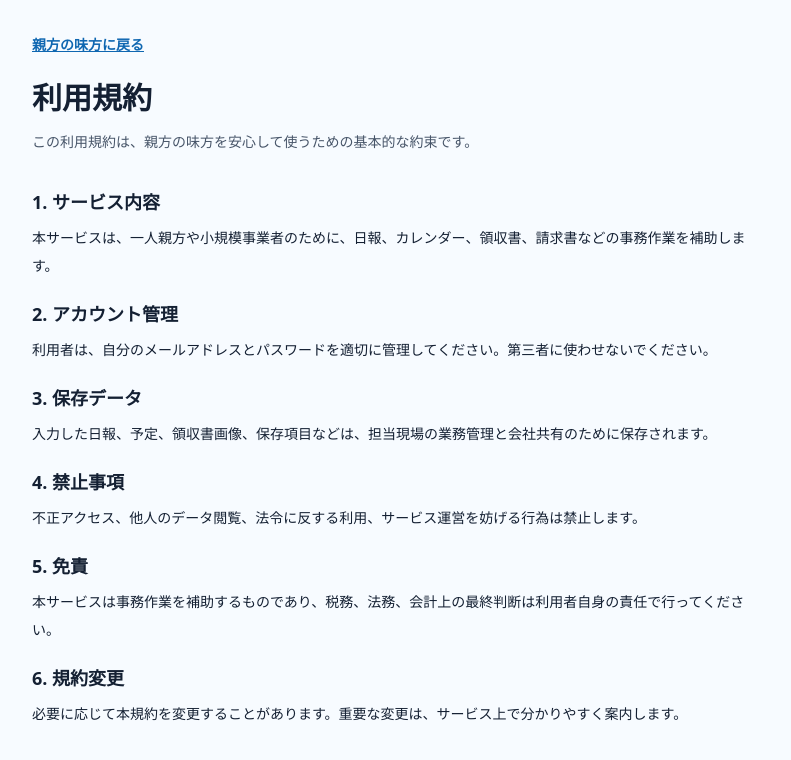
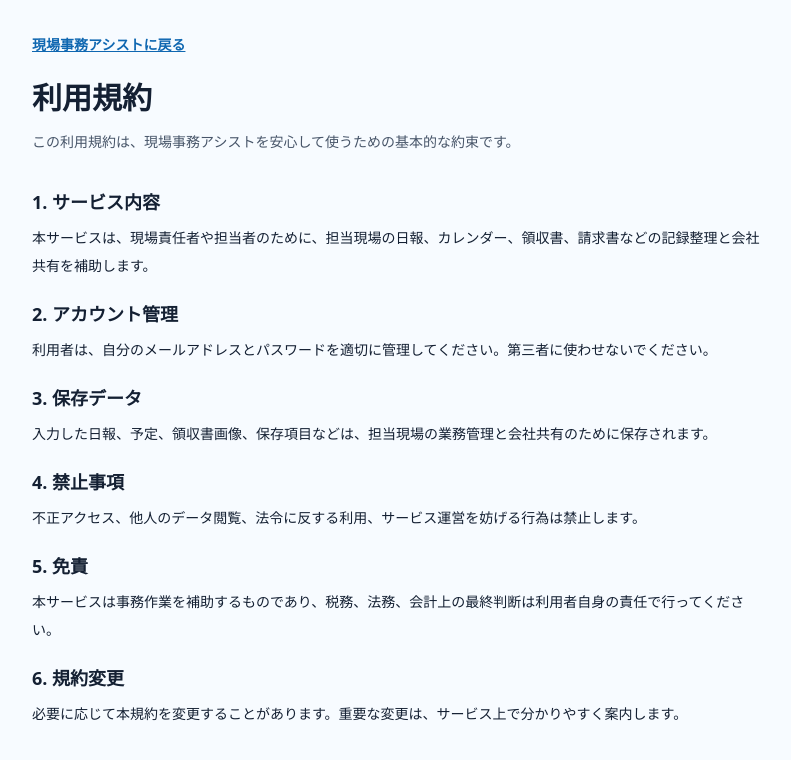
Before and after one commit to tama5kouki0705-collab/genba-jimu-assist, a Next.js app: page /terms in a window 1280 px wide. Shown: the top 760 px of the page, without its empty margins (244-1035 px from the left). Built offline with nearby package versions, Linux system fonts and the light colour scheme.

Commit message:
Update company-oriented wording

```diff
--- a/app/layout.tsx
+++ b/app/layout.tsx
@@ -2,8 +2,8 @@ import type { Metadata, Viewport } from "next";
 import "./globals.css";
 
 export const metadata: Metadata = {
-  title: "親方の味方",
-  description: "現場が終わったら5分で事務が終わる、効率重視のAI事務アシスタント",
+  title: "現場事務アシスト",
+  description: "担当現場の記録を会社へ共有できる、現場責任者向けの記録アシスタント",
   manifest: "/manifest.json"
 };
 
--- a/app/page.tsx
+++ b/app/page.tsx
@@ -71,7 +71,7 @@ type Tab =
 const today = localDateInput();
 const yen = new Intl.NumberFormat("ja-JP", { style: "currency", currency: "JPY", maximumFractionDigits: 0 });
 const weekdayLabels = ["日", "月", "火", "水", "木", "金", "土"];
-const receiptPurposeOptions = ["材料費", "消耗品費", "交通費", "外注費", "通信費", "接待交際費", "その他"];
+const receiptPurposeOptions = ["材料", "工具・道具", "交通", "駐車場", "高速", "燃料", "消耗品", "外注", "その他"];
 
 function addDaysInput(dateInput: string, days: number) {
   const date = dateInput ? new Date(dateInput) : new Date();
@@ -755,7 +755,7 @@ export default function App() {
           <ClipboardList size={34} />
         </div>
         <div>
-          <h1 className="text-3xl font-black">親方の味方</h1>
+          <h1 className="text-3xl font-black">現場事務アシスト</h1>
           <p className="mt-2 text-slate-600">ログイン状態を確認しています</p>
         </div>
       </main>
@@ -793,8 +793,8 @@ export default function App() {
           <div className="mx-auto mb-4 grid h-16 w-16 place-items-center rounded-lg bg-genba text-white">
             <ClipboardList size={34} />
           </div>
-          <h1 className="text-3xl font-black">親方の味方</h1>
-          <p className="mt-2 text-slate-600">現場が終わったら5分で事務が終わる</p>
+          <h1 className="text-3xl font-black">現場事務アシスト</h1>
+          <p className="mt-2 text-slate-600">担当現場の記録を会社へ共有できる</p>
         </div>
         <Card>
           <div className="grid gap-3">
@@ -895,8 +895,8 @@ export default function App() {
       <header className="sticky top-0 z-10 -mx-4 mb-4 border-b border-line bg-[#f7fbff]/95 px-4 py-3 backdrop-blur">
         <div className="flex items-center justify-between">
           <div>
-            <p className="text-xs font-bold text-genba">効率重視のAI事務アシスタント</p>
-            <h1 className="text-2xl font-black">親方の味方</h1>
+            <p className="text-xs font-bold text-genba">現場責任者向けの記録アシスタント</p>
+            <h1 className="text-2xl font-black">現場事務アシスト</h1>
             <p className="mt-1 text-xs text-slate-500">{syncStatus}</p>
           </div>
           <button onClick={() => setTab("settings")} className="grid h-12 w-12 place-items-center rounded-lg bg-white text-genba shadow-soft" aria-label="メニュー">
@@ -1232,14 +1232,14 @@ export default function App() {
       )}
 
       {tab === "sites" && (
-        <CrudSection title="現場登録" icon={<Building2 />} sub="元請・担当者・作業内容をまとめます">
+        <CrudSection title="現場登録" icon={<Building2 />} sub="共有先・担当者・作業内容をまとめます">
           <form className="grid gap-3" onSubmit={async (e) => {
             e.preventDefault();
             await saveSiteFromForm(e.currentTarget);
           }}>
             <Field label="現場名" name="siteName" required />
             <Field label="現場住所" name="address" />
-            <Field label="元請会社名" name="clientCompany" />
+            <Field label="会社名 / 共有先" name="clientCompany" />
             <Field label="担当者名" name="clientPerson" />
             <Field label="担当者電話番号" name="clientPhone" />
             <Field label="工期開始日" name="startDate" type="date" />
@@ -1249,12 +1249,12 @@ export default function App() {
             <TextArea label="メモ" name="memo" />
             <SaveButton />
           </form>
-          <List items={sites.map((s) => [s.siteName, `${s.clientCompany || "元請未入力"} / ${yen.format(s.dailyRate || 0)}`])} />
+          <List items={sites.map((s) => [s.siteName, `${s.clientCompany || "会社未入力"} / ${yen.format(s.dailyRate || 0)}`])} />
         </CrudSection>
       )}
 
       {tab === "receipts" && (
-        <CrudSection title="領収書管理" icon={<Camera />} sub="撮る、確認する、経費にする">
+        <CrudSection title="領収書管理" icon={<Camera />} sub="撮る、確認する、会社へ共有する">
           <form key={editingReceipt?.id ?? "new-receipt"} className="grid gap-4" onSubmit={async (e) => {
             e.preventDefault();
             const form = e.currentTarget;
@@ -1299,7 +1299,7 @@ export default function App() {
             await saveRemote((id) => saveReceiptRemote(receipt, id));
             form.reset();
             setEditingReceiptId("");
-            setMessage(editingReceipt ? "領収書を更新しました" : "領収書を保存しました。カレンダーと経費一覧に反映しました");
+            setMessage(editingReceipt ? "領収書を更新しました" : "領収書を保存しました。カレンダーと領収書一覧に反映しました");
           }}>
             <FileInput label={editingReceipt ? "領収書写真（変更する時だけ選択）" : "領収書写真"} name="image" />
             {editingReceipt ? (
@@ -1338,7 +1338,7 @@ export default function App() {
                 {receiptPurposeOptions.map((category) => <option key={category}>{category}</option>)}
               </SelectField>
               <TextArea label="メモ" name="memo" defaultValue={editingReceipt?.memo ?? ""} />
-              <SelectField label="状態" name="status" defaultValue={editingReceipt?.status || "未処理"}><option value="未処理">まだ経費にしてない</option><option value="処理済み">経費にした</option></SelectField>
+              <SelectField label="状態" name="status" defaultValue={editingReceipt?.status || "未処理"}><option value="未処理">未処理</option><option value="処理済み">処理済み</option></SelectField>
               <details className="rounded-lg border border-line bg-white p-3">
                 <summary className="cursor-pointer text-sm font-bold text-genba">必要なら消費税も入れる</summary>
                 <div className="mt-3 grid gap-3">
@@ -1359,11 +1359,11 @@ export default function App() {
           </div>
           <div className="mt-3 grid grid-cols-2 gap-2">
             <div className="rounded-lg bg-skysoft p-3">
-              <p className="text-xs text-slate-600">今月の経費</p>
+              <p className="text-xs text-slate-600">今月の領収書合計</p>
               <p className="text-lg font-black">{yen.format(monthExpense)}</p>
             </div>
             <div className="rounded-lg bg-skysoft p-3">
-              <p className="text-xs text-slate-600">まだ経費にしてない</p>
+              <p className="text-xs text-slate-600">未処理</p>
               <p className="text-lg font-black">{unprocessedReceipts.length}枚</p>
             </div>
           </div>
@@ -1541,7 +1541,7 @@ export default function App() {
             ))}
           </div>
           <button onClick={() => { setUserEmail(""); setUserId(""); setHasRemoteSession(false); supabase?.auth.signOut(); }} className="tap w-full rounded-lg border border-line bg-white font-bold"><LogOut className="mr-2 inline" size={18} />ログアウト</button>
-          <p className="mt-5 rounded-lg bg-skysoft p-3 text-xs leading-6 text-slate-700">本サービスは、一人親方・職人向けの事務作業補助、書類整理、請求書・見積書作成、写真管理を目的としたサービスです。官公署への申請書類作成、許認可申請、法律判断を伴う業務、行政書士等の資格が必要な業務は対象外です。</p>
+          <p className="mt-5 rounded-lg bg-skysoft p-3 text-xs leading-6 text-slate-700">本サービスは、現場責任者・担当者向けに、担当現場の記録整理、書類整理、会社共有、請求書・見積書作成、写真管理を補助するサービスです。法的判断や許認可申請の代行は対象外です。</p>
         </Card>
       )}
 
@@ -2049,7 +2049,7 @@ function MoneySection({
 function PlanCards({ compact = false }: { compact?: boolean }) {
   const plans = [
     { name: "Starter", price: "4,980円", badge: "", features: ["現場10件まで", "領収書200枚まで", "請求書作成", "見積書作成", "PDF出力"] },
-    { name: "Professional", price: "9,980円", badge: "おすすめ / 一番人気 / 迷ったらこれ", features: ["現場無制限", "領収書無制限", "会社共有", "LINE連携", "写真メモ", "期限通知", "元請テンプレート", "優先サポート"] },
+    { name: "Professional", price: "9,980円", badge: "おすすめ / 一番人気 / 迷ったらこれ", features: ["現場無制限", "領収書無制限", "会社共有", "LINE連携", "写真メモ", "期限通知", "共有先テンプレート", "優先サポート"] },
     { name: "Business", price: "19,800円", badge: "", features: ["複数ユーザー", "従業員管理", "権限管理", "管理ダッシュボード", "電話サポート"] }
   ];
   return (
--- a/app/privacy/page.tsx
+++ b/app/privacy/page.tsx
@@ -1,9 +1,9 @@
 export default function PrivacyPage() {
   return (
     <main className="mx-auto min-h-screen max-w-3xl bg-[#f7fbff] px-5 py-8 text-ink">
-      <a className="text-sm font-bold text-genba underline" href="/">親方の味方に戻る</a>
+      <a className="text-sm font-bold text-genba underline" href="/">現場事務アシストに戻る</a>
       <h1 className="mt-6 text-3xl font-black">プライバシーポリシー</h1>
-      <p className="mt-3 text-sm leading-7 text-slate-600">親方の味方は、業務データを大切に扱います。</p>
+      <p className="mt-3 text-sm leading-7 text-slate-600">現場事務アシストは、担当現場の業務データを大切に扱います。</p>
 
       <section className="mt-8 grid gap-5 text-sm leading-7">
         <div>
--- a/app/terms/page.tsx
+++ b/app/terms/page.tsx
@@ -1,14 +1,14 @@
 export default function TermsPage() {
   return (
     <main className="mx-auto min-h-screen max-w-3xl bg-[#f7fbff] px-5 py-8 text-ink">
-      <a className="text-sm font-bold text-genba underline" href="/">親方の味方に戻る</a>
+      <a className="text-sm font-bold text-genba underline" href="/">現場事務アシストに戻る</a>
       <h1 className="mt-6 text-3xl font-black">利用規約</h1>
-      <p className="mt-3 text-sm leading-7 text-slate-600">この利用規約は、親方の味方を安心して使うための基本的な約束です。</p>
+      <p className="mt-3 text-sm leading-7 text-slate-600">この利用規約は、現場事務アシストを安心して使うための基本的な約束です。</p>
 
       <section className="mt-8 grid gap-5 text-sm leading-7">
         <div>
           <h2 className="text-lg font-black">1. サービス内容</h2>
-          <p className="mt-2">本サービスは、一人親方や小規模事業者のために、日報、カレンダー、領収書、請求書などの事務作業を補助します。</p>
+          <p className="mt-2">本サービスは、現場責任者や担当者のために、担当現場の日報、カレンダー、領収書、請求書などの記録整理と会社共有を補助します。</p>
         </div>
         <div>
           <h2 className="text-lg font-black">2. アカウント管理</h2>
--- a/lib/receipt-domain.ts
+++ b/lib/receipt-domain.ts
@@ -1,5 +1,5 @@
 import type { Receipt } from "@/lib/types";
 
 export function receiptStatusLabel(status: Receipt["status"]) {
-  return status === "処理済み" ? "経費にした" : "まだ経費にしてない";
+  return status === "処理済み" ? "処理済み" : "未処理";
 }
```
Also changed, not shown: 4 other files (tests, documents, lock files or other folders).
